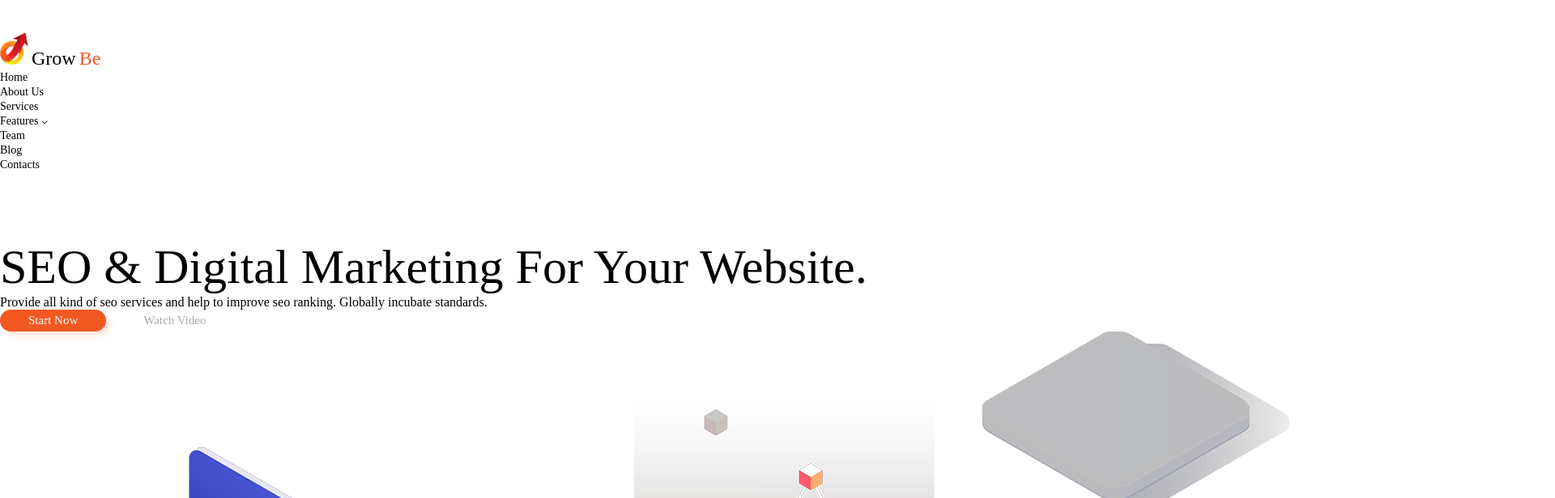
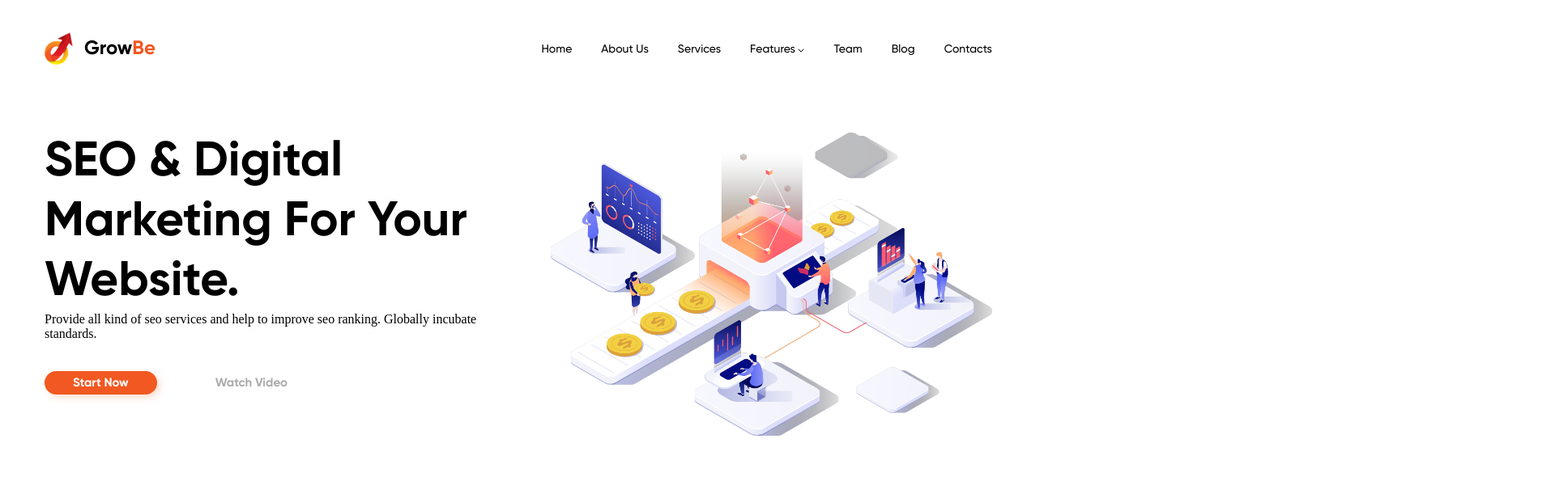
Before and after one commit to learningongb/html_css, a plain HTML site: page site2/index.html in a window 1280 px wide. Shown: the top 616 px of the page at 81% size, 1920 px wide, since content can reach past the window. Drawn offline with Linux system fonts and the light colour scheme.

Commit message:
Сделал выравнивание элементов с помощью flex
Добавил шрифты gilroy

```diff
--- a/site2/index.html
+++ b/site2/index.html
@@ -9,11 +9,12 @@
 </head>
 
 <body>
-    <div class="header">
+    <div class="header center">
         <div class="logo">
             <img class="imglogo" src="img/logo.png" alt="Логотип">
-            <span class="text_grow">Grow</span>
-            <span class="text_be">Be</span>
+            <p class="logo_text">
+                <span class="text_grow">Grow</span><span class="text_be">Be</span>
+            </p>
         </div>
         <ul class="header-nav">
             <li><a href="" class="header-nav-link">Home</a></li>
@@ -32,7 +33,7 @@
             <li><a href="" class="header-nav-link">Contacts</a></li>
         </ul>
     </div>
-    <div class="content">
+    <div class="content center">
         <div class="conten_left">
             <span class="content_caption">SEO & Digital Marketing For Your Website.</span><br />
             <span class="content_description">Provide all kind of seo services and help to improve
@@ -41,12 +42,12 @@
             <div class="content_buttons">
                 <button class="content_button_default"><a href="" class="content_button_text_default">Start
                         Now</a></button>
-                <button class="content_button"><a href="" class="content_button_text">Watch Video</span></button>
+                <button class="content_button"><a href="" class="content_button_text">Watch Video</a></span></button>
             </div>
         </div>
         <img class="content_image" src="img/pngfind1.png" alt="SEO & Digital Marketing For Your Website">
     </div>
-    <div class="logobar">
+    <div class="logobar center">
         <img class="logobar_logo" src="img/liva.png" alt="Liva">
         <img class="logobar_logo" src="img/kanba.png" alt="Kanba">
         <img class="logobar_logo" src="img/amara.png" alt="Amara">
--- a/site2/style.css
+++ b/site2/style.css
@@ -1,3 +1,24 @@
+@font-face {
+    font-family: "Gilroy-SemiBold";
+    src: url("./fonts/GilroySemiBold.ttf") format("truetype");
+    font-style: normal;
+    font-weight: 500;
+}
+
+@font-face {
+    font-family: "Gilroy-Bold";
+    src: url("./fonts/GilroyBold.ttf") format("truetype");
+    font-style: normal;
+    font-weight: 700;
+}
+
+@font-face {
+    font-family: "Gilroy-Medium";
+    src: url("./fonts/GilroyMedium.ttf") format("truetype");
+    font-style: normal;
+    font-weight: 500;
+}
+
 * {
     margin: 0;
     padding: 0;
@@ -7,37 +28,47 @@ body {
     background: #FFF;
 }
 
+.logo {
+    display: flex;
+    gap: 14px;
+    align-items: inherit;
+}
+
 .imglogo {
     width: 35px;
     height: 40px;
 }
 
-.text_grow {
-    color: #000;
+.logo_text {
     font-family: Gilroy-Bold;
     font-size: 24px;
     font-style: normal;
     font-weight: 400;
     line-height: normal;
+
+}
+
+.text_grow {
+    color: #000;
 }
 
 .text_be {
     color: #F25822;
-    font-family: Gilroy-Bold;
-    font-size: 24px;
-    font-style: normal;
-    font-weight: 400;
-    line-height: normal;
 }
 
 .header {
     padding-top: 40px;
     padding-bottom: 40px;
+    display: flex;
+    align-items: center;
+    justify-content: space-between;
 }
 
 .header-nav {
-    /* margin-top: 11px;
-    margin-bottom: 12px; */
+    list-style-type: none;
+    display: flex;
+    justify-content: flex-end;
+    gap: 36px;
 }
 
 .header-nav-link {
@@ -53,6 +84,8 @@ body {
 .content {
     padding-top: 44px;
     padding-bottom: 162px;
+    display: flex;
+    gap: 41px;
 }
 
 .content_caption {
@@ -68,7 +101,17 @@ body {
     margin-top: 17px;
 }
 
-.content_buttons {}
+.content_image {
+    width: 544.814px;
+    height: 374.843px;
+    flex-shrink: 0;
+}
+
+.content_buttons {
+    display: flex;
+    gap: 72px;
+    margin-top: 37px;
+}
 
 .content_button_default {
     padding: 5px 35px;
@@ -79,8 +122,6 @@ body {
 }
 
 .content_button {
-    margin-left: 37px;
-    padding: 5px;
     border: none;
     background: none;
 }
@@ -108,9 +149,16 @@ body {
 .logobar {
     margin-top: 97px;
     margin-bottom: 97px;
+    display: flex;
+    justify-content: space-between;
 }
 
 .logobar_logo {
     /* margin-right: 23px;
     margin-left: 23px; */
 }
+
+.center {
+    padding-left: calc(50% - 1170px / 2);
+    padding-right: calc(50% - 1170px / 2);
+}
```
Also changed, not shown: site2/fonts/GilroyBold.ttf (added), site2/fonts/GilroyMedium.ttf (added), site2/fonts/GilroySemiBold.ttf (added).
